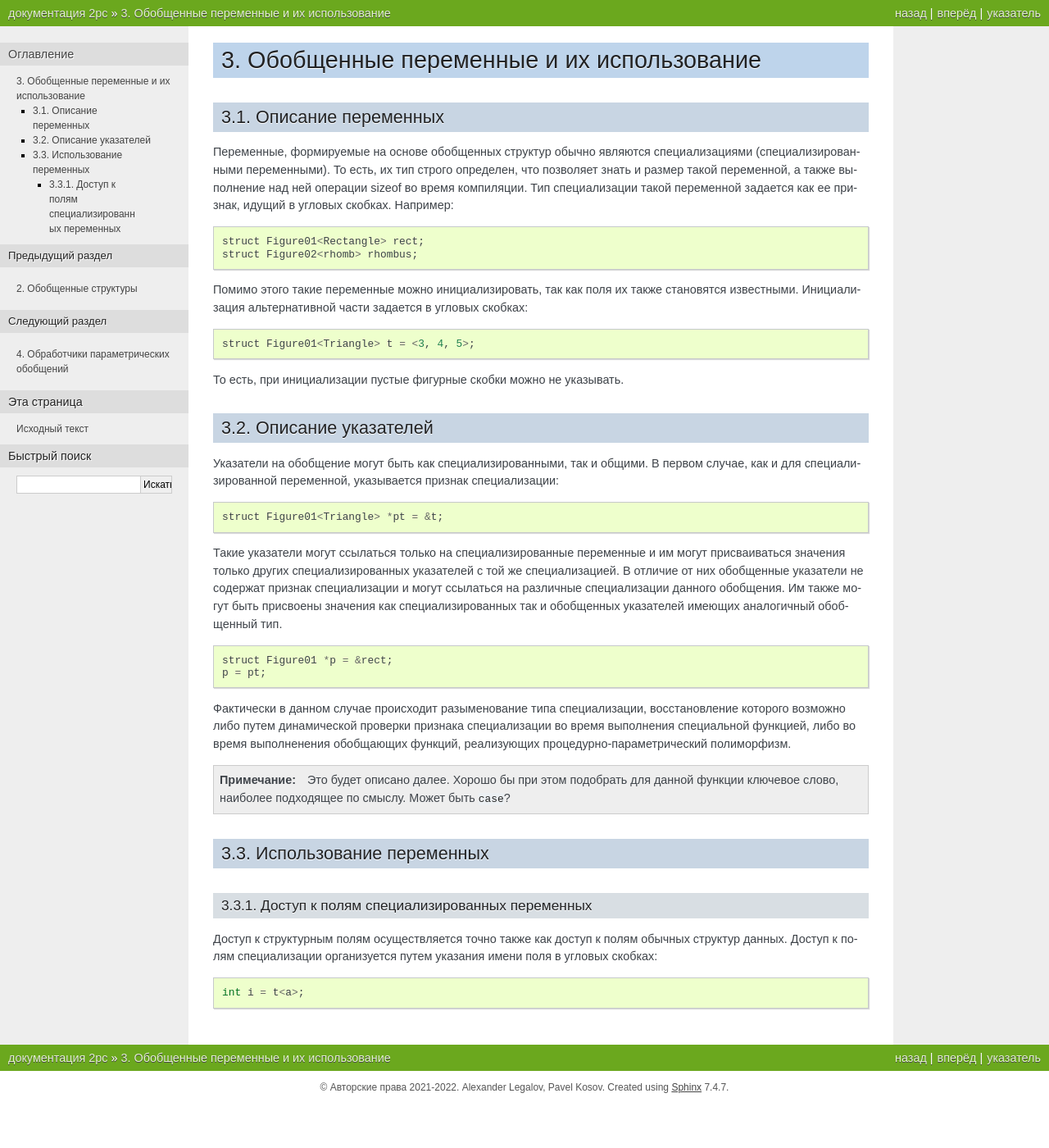
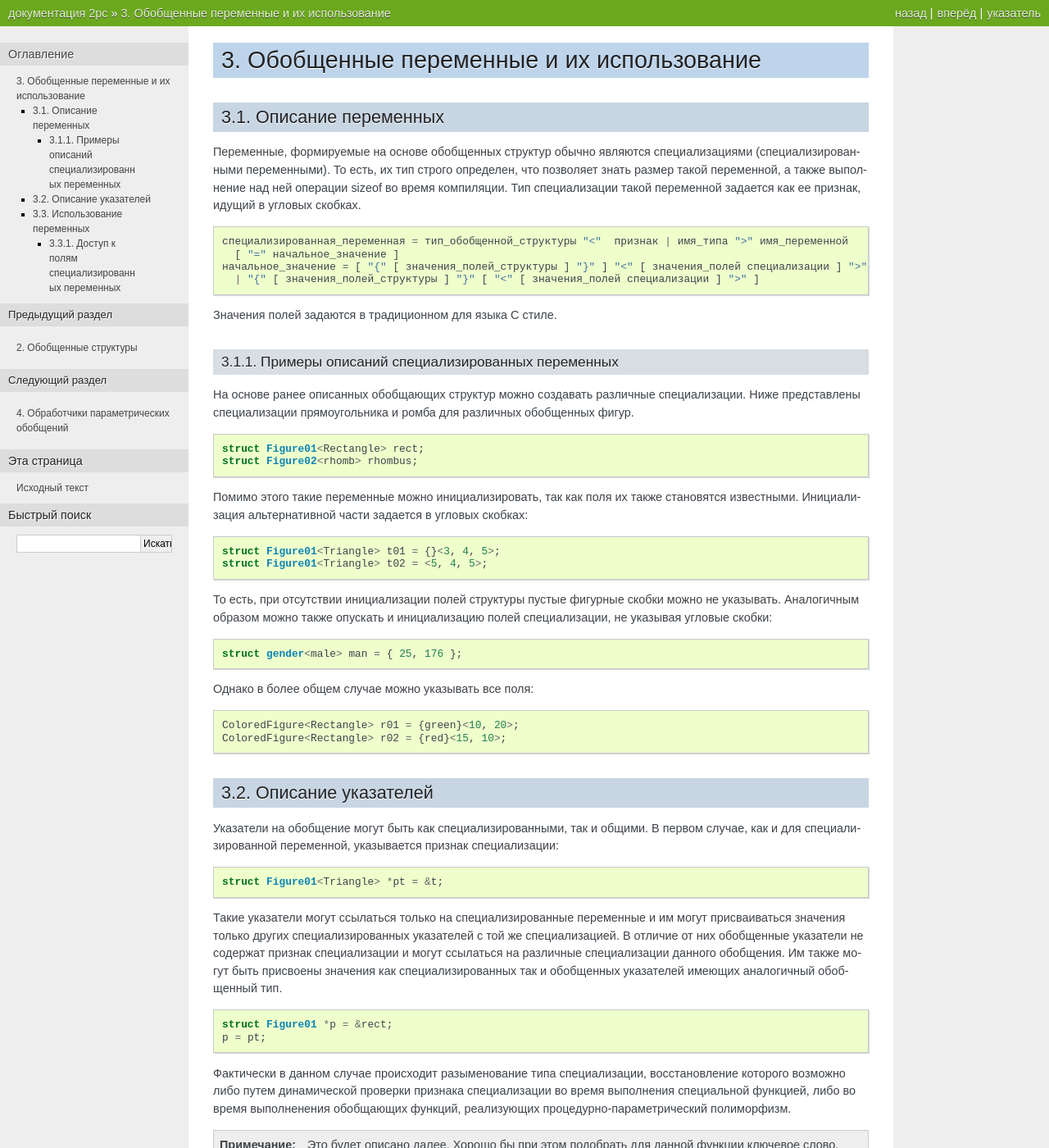
Before and after one commit to kpdev/2pc, a Sphinx documentation site: the page built from documents/2pcdoc/source/Variables.rst, in a window 1280 px wide and 1400 px high. Shown: the whole window at 82% size. Built offline with Sphinx 7.4.7, drawn with Linux system fonts in a browser that asks for light colours.

Commit message:
Next edition

```diff
--- a/documents/2pcdoc/source/Structures.rst
+++ b/documents/2pcdoc/source/Structures.rst
@@ -5,6 +5,7 @@
 -------------------------------------
 
 Основной абстракцией, определяющей процедурно-параметрическое обобщение, является обобщенная структура. Она является расширением структуры языка программирования C, а ее синтаксис сформирован таким образом, чтобы не вносить изменения в обычную структур, а осуществить только ее расширение. При этом обычные структуры сохраняются, используясь как ранее. По сути в синтаксис структуры вносится дополнение, которое и определяет формирование обобщение.
+
 ::
 
   обощенная_структура = структура [ обобщающая_часть ]
@@ -15,6 +16,10 @@
   вариант = [признак ":" { признак ":" } ид_типа ]
 
 Вариант ``typedef`` используется в том случае, когда в обобщающей части отстутствуют альтернативы, а расширения в других единицах компиляции должны получить информацию о том, что для альтернатив должны использоваться непомеченные варианты. Если список вариантов пустой, то для последующего расширения используются альтернативы с признаками (помеченные варианты).
+
+.. note::
+
+  Следует отметить, что отсутствие признака в непомеченном варианте является чисто условным. Фактически в качестве такого признака выступает имя типа, которое в рамках одного обобщения по сути является уникальным признаком. Поэтому можно считать, что имя признака просто совпадает с именем типа и не пишется только из-за того, чтобы не дублировать одно и то же значение.
 
 Синтаксис расширения обобщенной структуры
 -----------------------------------------------
--- a/documents/2pcdoc/source/Variables.rst
+++ b/documents/2pcdoc/source/Variables.rst
@@ -4,30 +4,62 @@
 Описание переменных
 --------------------------
 
-Переменные, формируемые на основе обобщенных структур обычно являются специализациями (специализированными переменными). То есть, их тип строго определен, что позволяет знать и размер такой переменной, а также выполнение над ней операции sizeof во время компиляции. Тип специализации такой переменной задается как ее признак, идущий в угловых скобках. Например:
+Переменные, формируемые на основе обобщенных структур обычно являются специализациями (специализированными переменными). То есть, их тип строго определен, что позволяет знать размер такой переменной, а также выполнение над ней операции sizeof во время компиляции. Тип специализации такой переменной задается как ее признак, идущий в угловых скобках.
 
 ::
+
+  специализированная_переменная = тип_обобщенной_структуры "<"  признак | имя_типа ">" имя_переменной
+    [ "=" начальное_значение ]
+  начальное_значение = [ "{" [ значения_полей_структуры ] "}" ] "<" [ значения_полей специализации ] ">"
+    | "{" [ значения_полей_структуры ] "}" [ "<" [ значения_полей специализации ] ">" ]
+
+Значения полей задаются в традиционном для языка C стиле.
+
+Примеры описаний специализированных переменных
+~~~~~~~~~~~~~~~~~~~~~~~~~~~~~~~~~~~~~~~~~~~~~~~~~~~~~
+
+На основе ранее описанных обобщающих структур можно создавать различные специализации. Ниже представлены специализации прямоугольника и ромба для различных обобщенных фигур.
+
+.. code-block:: c
+
 
   struct Figure01<Rectangle> rect;
   struct Figure02<rhomb> rhombus;
 
 Помимо этого такие переменные можно инициализировать, так как поля их также становятся известными. Инициализация альтернативной части задается в угловых скобках:
-::
 
-  struct Figure01<Triangle> t = <3, 4, 5>;
+.. code-block:: c
 
-То есть, при инициализации пустые фигурные скобки можно не указывать.
+  struct Figure01<Triangle> t01 = {}<3, 4, 5>;
+  struct Figure01<Triangle> t02 = <5, 4, 5>;
+
+То есть, при отсутствии инициализации полей структуры пустые фигурные скобки можно не указывать. Аналогичным образом можно также опускать и инициализацию полей специализации, не указывая угловые скобки:
+
+.. code-block:: c
+
+  struct gender<male> man = { 25, 176 };
+
+Однако в более общем случае можно указывать все поля:
+
+.. code-block:: c
+
+  ColoredFigure<Rectangle> r01 = {green}<10, 20>;
+  ColoredFigure<Rectangle> r02 = {red}<15, 10>;
 
 Описание указателей
 ----------------------
 
 Указатели на обобщение могут быть как специализированными, так и общими. В первом случае, как и для специализированной переменной, указывается признак специализации:
-::
+
+.. code-block:: c
+
 
   struct Figure01<Triangle> *pt = &t;
 
 Такие указатели могут ссылаться только на специализированные переменные и им могут присваиваться значения только других специализированных указателей с той же специализацией. В отличие от них обобщенные указатели не содержат признак специализации и могут ссылаться на различные специализации данного обобщения. Им также могут быть присвоены значения как специализированных так и обобщенных указателей имеющих аналогичный обобщенный тип.
-::
+
+.. code-block:: c
+
 
   struct Figure01 *p = &rect;
   p = pt;
@@ -45,6 +77,7 @@
 ~~~~~~~~~~~~~~~~~~~~~~~~~~~~~~~~~~~~~~~~~~~~~~~~~
 
 Доступ к структурным полям осуществляется точно также как доступ к полям обычных структур данных. Доступ к полям специализации организуется путем указания имени поля в угловых скобках:
-::
+
+.. code-block:: c
 
   int i = t<a>;
```
